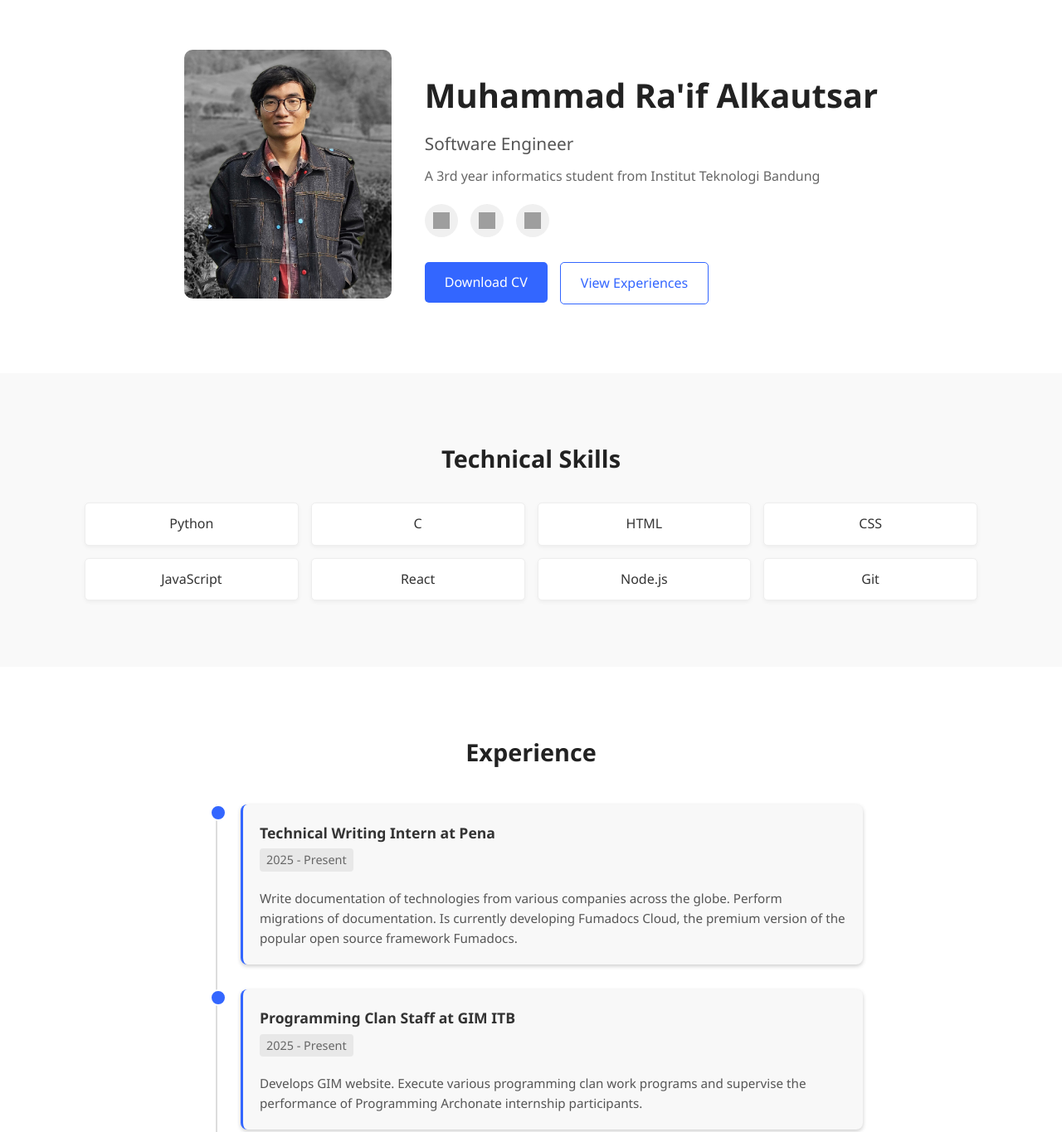
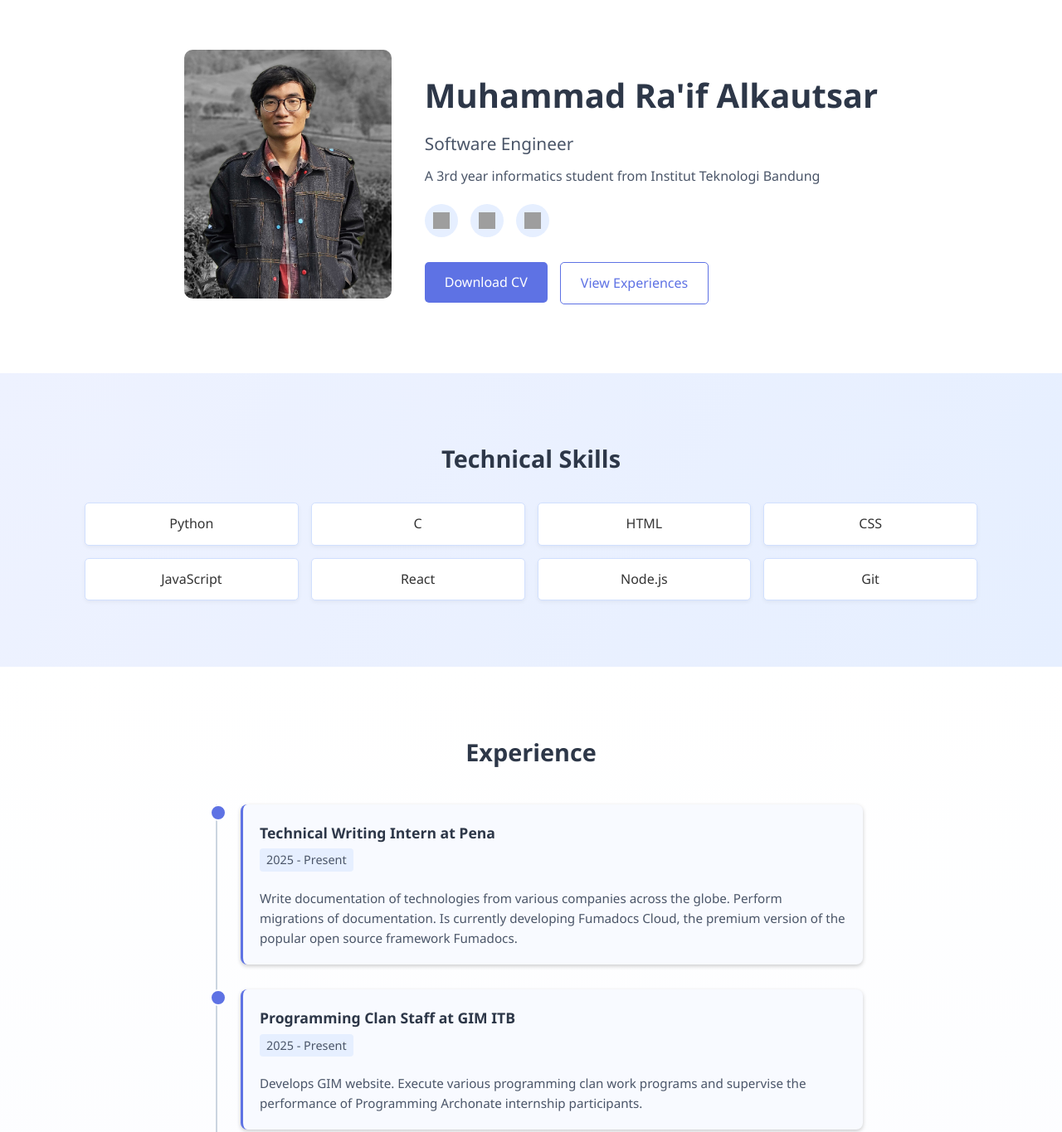
Before and after one commit to mraifalkautsar/portofolio-jsless, a plain HTML site: page index.html in a window 1280 px wide. Shown: the top 1365 px of the page at 83% size. Drawn offline with Linux system fonts and the light colour scheme; grey boxes are pictures that could not be loaded.

Commit message:
feat: more vibrant coloring

```diff
--- a/styles.css
+++ b/styles.css
@@ -9,7 +9,7 @@ body {
   font-family: 'Segoe UI', Tahoma, Geneva, Verdana, sans-serif;
   line-height: 1.6;
   color: #333;
-  background-color: #f5f5f5;
+  background-color: #f0f5ff;
 }
 
 .container {
@@ -27,7 +27,7 @@ body {
   gap: 40px;
   padding: 60px 20px;
   background-color: #fff;
-  box-shadow: 0 2px 10px rgba(0, 0, 0, 0.1);
+  box-shadow: 0 2px 10px rgba(78, 103, 189, 0.15);
 }
 
 .profile-image {
@@ -51,19 +51,19 @@ body {
 
 .description h1 {
   font-size: 2.5rem;
-  color: #222;
+  color: #2d3748;
   margin-bottom: 10px;
 }
 
 .description h2 {
   font-size: 1.3rem;
-  color: #555;
+  color: #4a5568;
   margin-bottom: 10px;
   font-weight: 500;
 }
 
 .description p {
-  color: #666;
+  color: #4a5568;
   margin-bottom: 20px;
 }
 
@@ -81,13 +81,13 @@ body {
   justify-content: center;
   width: 40px;
   height: 40px;
-  background-color: #f0f0f0;
+  background-color: #e6efff;
   border-radius: 50%;
   transition: background-color 0.3s;
 }
 
 .social-links a:hover {
-  background-color: #e0e0e0;
+  background-color: #d1e0ff;
 }
 
 .social-links img {
@@ -105,7 +105,7 @@ body {
 .cv-button a {
   display: inline-block;
   padding: 12px 24px;
-  background-color: #3366ff;
+  background-color: #5e72e4;
   color: white;
   text-decoration: none;
   border-radius: 5px;
@@ -115,28 +115,29 @@ body {
 
 .cv-button:nth-child(2) a {
   background-color: transparent;
-  border: 1px solid #3366ff;
-  color: #3366ff;
+  border: 1px solid #5e72e4;
+  color: #5e72e4;
 }
 
 .cv-button a:hover {
-  background-color: #2952cc;
+  background-color: #4959b8;
 }
 
 .cv-button:nth-child(2) a:hover {
-  background-color: rgba(51, 102, 255, 0.1);
+  background-color: rgba(94, 114, 228, 0.1);
 }
 
 .skills {
   padding: 60px 20px;
-  background-color: #f9f9f9;
+  background-color: #eef2ff;
+  background-image: linear-gradient(120deg, #eef2ff 0%, #e6efff 100%);
 }
 
 .skills h2 {
   font-size: 1.8rem;
   margin-bottom: 30px;
   text-align: center;
-  color: #222;
+  color: #2d3748;
 }
 
 .skill-list ul {
@@ -152,25 +153,27 @@ body {
   border-radius: 5px;
   box-shadow: 0 2px 5px rgba(0, 0, 0, 0.05);
   text-align: center;
-  border: 1px solid #eee;
+  border: 1px solid #d1e0ff;
   transition: transform 0.3s, box-shadow 0.3s;
 }
 
 .skill-list li:hover {
   transform: translateY(-3px);
-  box-shadow: 0 5px 15px rgba(0, 0, 0, 0.1);
+  border-color: #5e72e4;
+  box-shadow: 0 5px 15px rgba(94, 114, 228, 0.15);
 }
 
 .experiences {
   padding: 60px 20px;
   background-color: #fff;
+  background-image: linear-gradient(180deg, #fff 0%, #f8faff 100%);
 }
 
 .experiences h2 {
   font-size: 1.8rem;
   margin-bottom: 40px;
   text-align: center;
-  color: #222;
+  color: #2d3748;
 }
 
 .timeline {
@@ -183,7 +186,7 @@ body {
   content: '';
   position: absolute;
   width: 2px;
-  background-color: #ddd;
+  background-color: #cbd5e0;
   top: 0;
   bottom: 0;
   left: 20px;
@@ -202,7 +205,7 @@ body {
   width: 16px;
   height: 16px;
   left: 13px;
-  background-color: #3366ff;
+  background-color: #5e72e4;
   border: 2px solid #fff;
   border-radius: 50%;
   z-index: 1;
@@ -210,36 +213,36 @@ body {
 
 .timeline-content {
   padding: 20px;
-  background-color: #f8f8f8;
+  background-color: #f8faff;
   border-radius: 8px;
-  border-left: 3px solid #3366ff;
+  border-left: 3px solid #5e72e4;
   box-shadow: 0 2px 5px rgba(0, 0, 0, 0.2);
   transition: transform 0.3s, box-shadow 0.3s;
 }
 
 .timeline-content:hover {
   transform: translateY(-3px);
-  box-shadow: 0 5px 15px rgba(0, 0, 0, 0.1);
+  box-shadow: 0 5px 15px rgba(94, 114, 228, 0.15);
 }
 
 .job-title {
   margin: 0 0 5px 0;
   font-size: 1.1rem;
-  color: #333;
+  color: #2d3748;
 }
 
 .job-period {
   display: inline-block;
   font-size: 0.9rem;
-  color: #666;
+  color: #4a5568;
   margin-bottom: 10px;
   padding: 2px 8px;
-  background-color: #e8e8e8;
+  background-color: #e6efff;
   border-radius: 4px;
 }
 
 .job-description {
   font-size: 0.95rem;
-  color: #555;
+  color: #4a5568;
   margin-top: 10px;
 }
```
